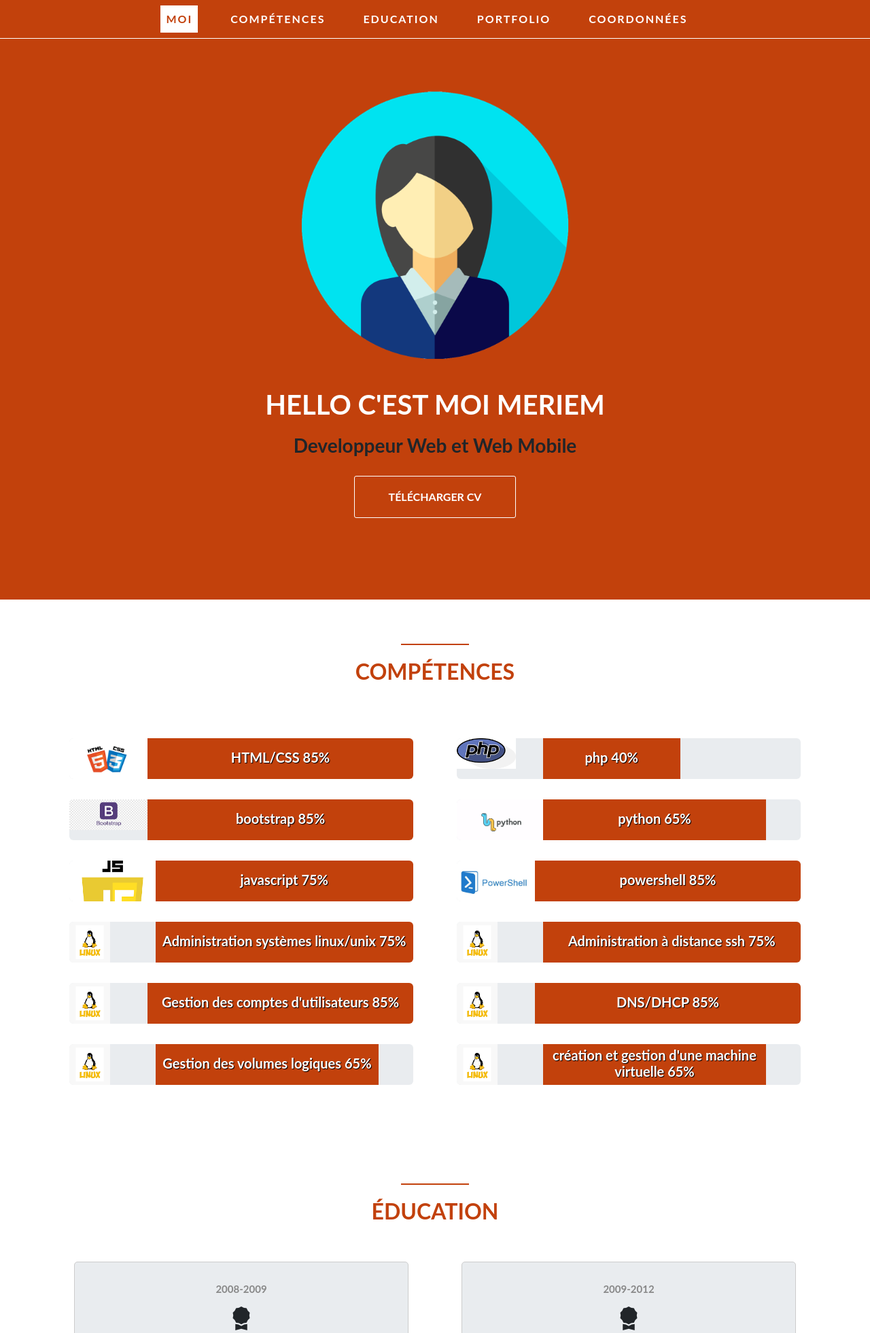
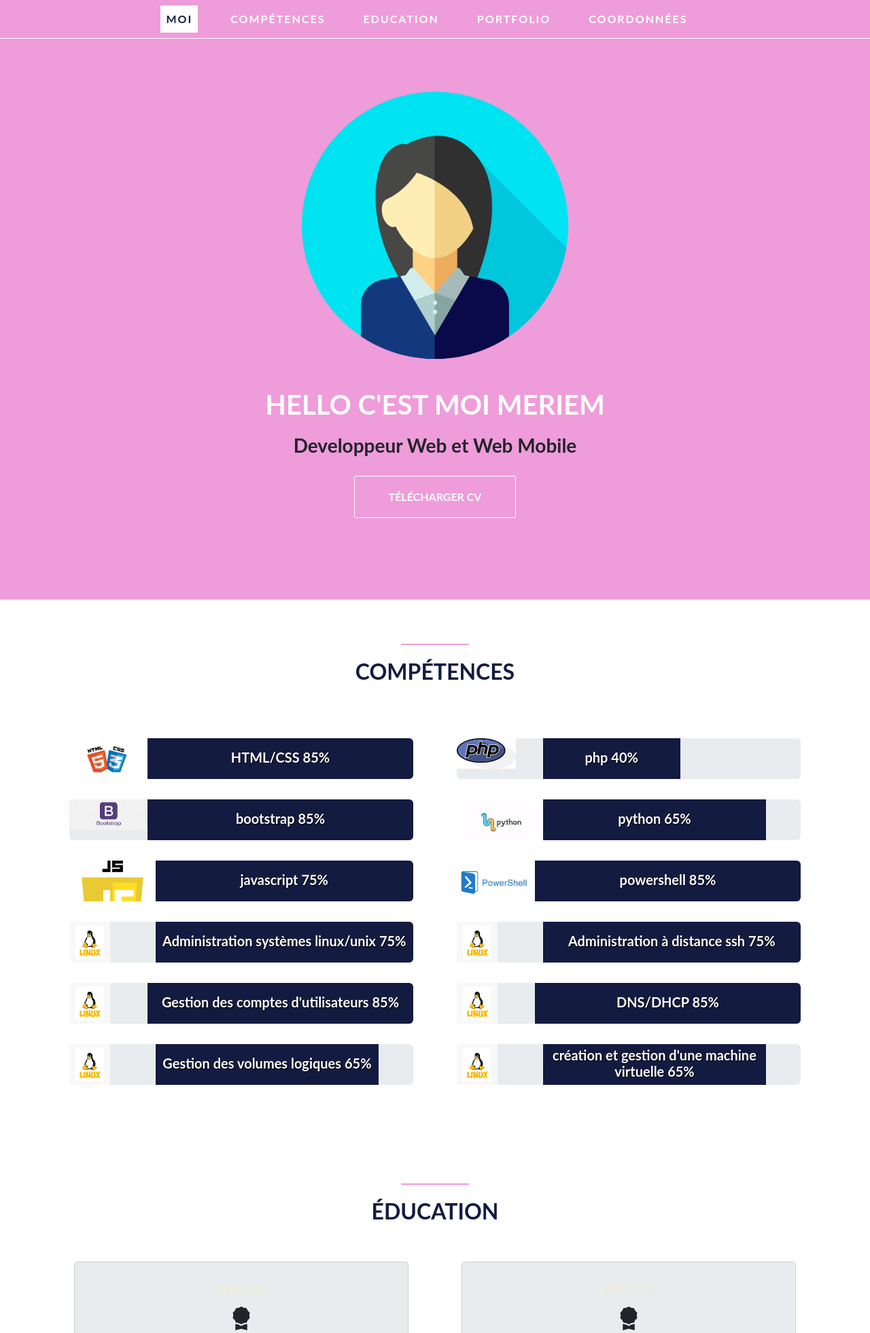
Before and after one commit to Mimicha90/CV-num-rique, a PHP site: page / in a window 1280 px wide. Shown: the top 1961 px of the page at 68% size. Run offline with PHP 8.4, Linux system fonts and the light colour scheme; some libraries are stand-ins or nearby versions.

Commit message:
background color

```diff
--- a/assets/css/styles.css
+++ b/assets/css/styles.css
@@ -33,13 +33,13 @@
 .divider {
     width: 100px;
     height: 2px;
-    background-color: #c2410c;
+    background-color: #EF9CDA;
     margin: 0 auto 20px;
 }
 
 /*NAVBAR*/
 .navbar {
-    background-color: #c2410c !important;
+    background-color: #EF9CDA !important;
     letter-spacing: 2px;
     text-transform: uppercase;
     font-weight: bold;
@@ -59,12 +59,12 @@
 .nav-link.active,
 .nav-link:hover {
     background-color: white;
-    color: #c2410c !important;
+    color: #141B41 !important;
 }
 
 /*About*/
 #about {
-    background-color: #c2410c;
+    background-color: #EF9CDA;
 }
 
 .profile-picture {
@@ -93,12 +93,12 @@
 
 .button1:hover {
     background: white;
-    color: #c2410c;
+    color: #EF9CDA;
 }
 
 /*SKILLS*/
 #skills .heading h2 {
-    color: #c2410c;
+    color: #141B41;
 
 }
 
@@ -112,7 +112,7 @@
 }
 
 #skills .progress-bar {
-    background-color: #c2410c;
+    background-color: #141B41;
     white-space: normal;
 }
 
@@ -123,7 +123,7 @@
 
 /*Education*/
 #education .heading h2 {
-    color: #c2410c;
+    color: #141B41;
     margin: 15px 0px;
 }
 
@@ -139,7 +139,8 @@
 }
 
 .education-bloc h5 {
-    color: #888;
+    /*color: #888;*/
+    color: #EBEBD3;
     font-size: 15px;
 }
 
@@ -148,7 +149,7 @@
 }
 
 .education-bloc h3 {
-    color: #c2410c;
+    color: #EF9CDA;
     margin: 15px 0px;
 }
 
@@ -159,11 +160,11 @@
 
 /*portfolio*/
 #portfolio {
-    background-color: #c2410c;
+    background-color: #EF9CDA;
 }
 
 #portfolio .heading h2 {
-    color: white;
+    color: #141B41;
 }
 
 #portfolio img {
@@ -193,11 +194,11 @@
 }
 
 #coordonnées {
-    background-color: #c2410c;
+    background-color: #EF9CDA;
 }
 
 #coordonnées .heading {
-    color: white;
+    color: #141B41;
 }
 
 #MyCarousel .carousel-item {
@@ -216,7 +217,7 @@
 }
 
 footer span {
-    color: #c2410c;
+    color: #EF9CDA;
     font-size: 25px;
     line-height: 35px;
 
```
